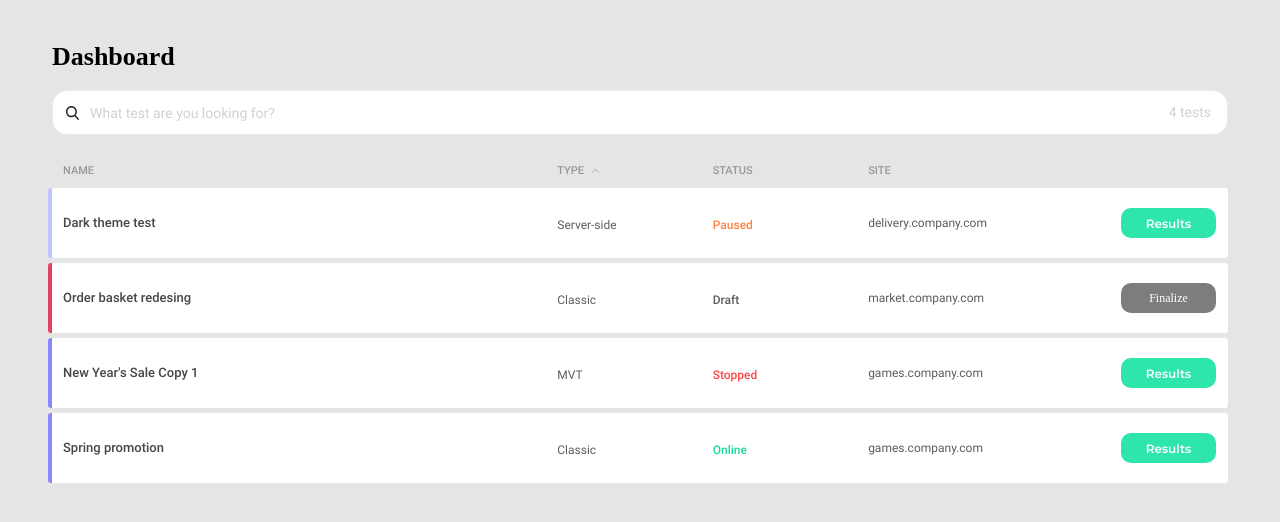
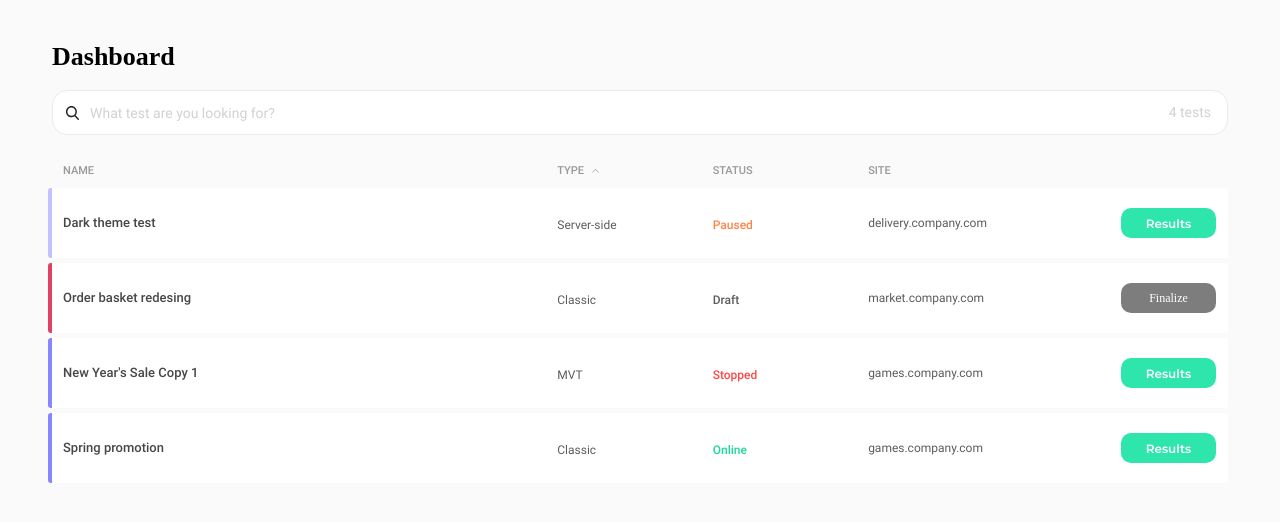
Before and after one commit to DmitriBelski/ab-tests, a React (Create React App) app: page / in a window 1280 px wide. Shown: the top 522 px of the page. Built offline with nearby package versions, Linux system fonts and the light colour scheme; a web font is replaced by a local one.

Commit message:
Change body's background color

```diff
--- a/src/index.scss
+++ b/src/index.scss
@@ -9,7 +9,7 @@ body {
   font-family: 'Roboto', sans-serif;
   -webkit-font-smoothing: antialiased;
   -moz-osx-font-smoothing: grayscale;
-  background-color: $color-neutral-light;
+  background-color: $color-neutral-ultra-light;
 }
 
 @font-face {
--- a/src/styles/variables.scss
+++ b/src/styles/variables.scss
@@ -7,6 +7,7 @@ $color-neutral-medium-light: #999999;
 $color-neutral-semi-light: #D1D1D1;
 $color-neutral-light: #E5E5E5;
 $color-neutral-extra-light: #EBEBEB;
+$color-neutral-ultra-light: #FAFAFA;
 
 /* alias colors */
 $color-site-alias: (
```
